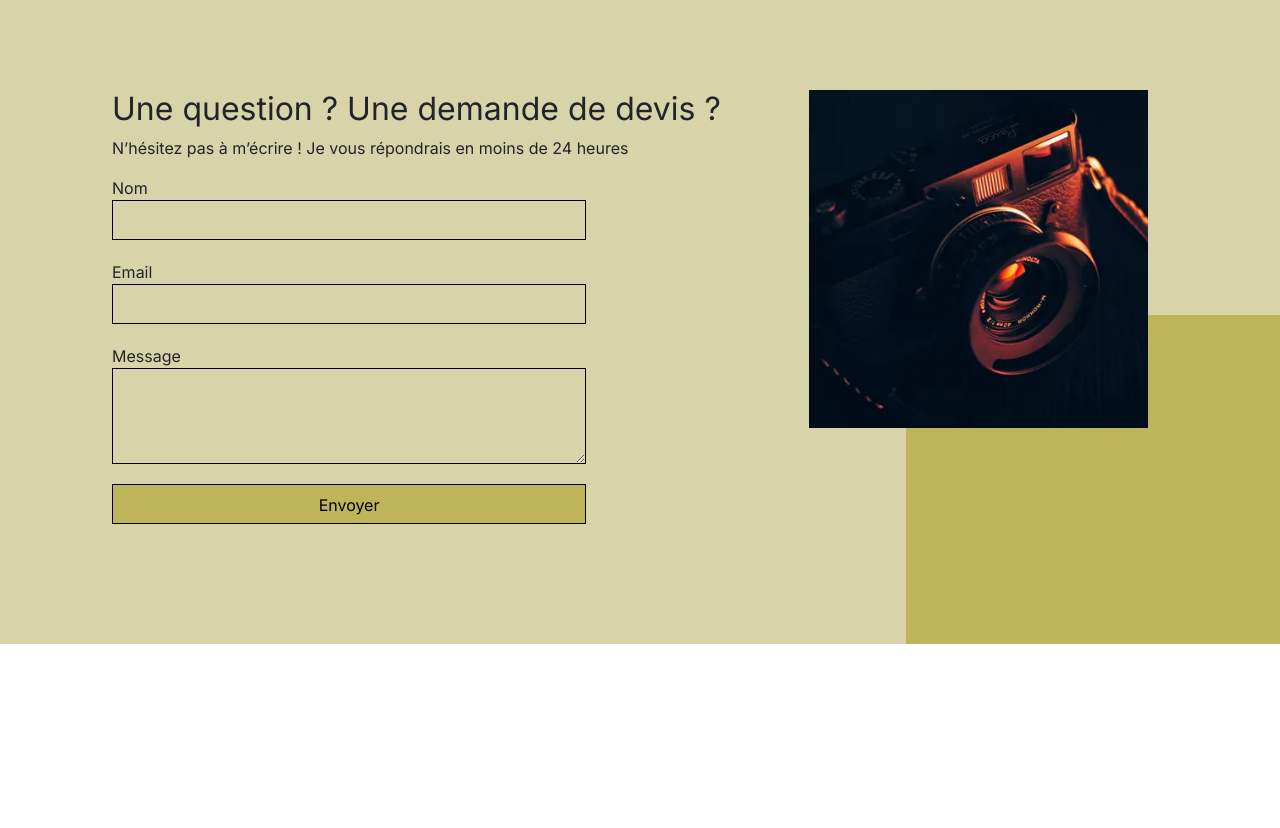
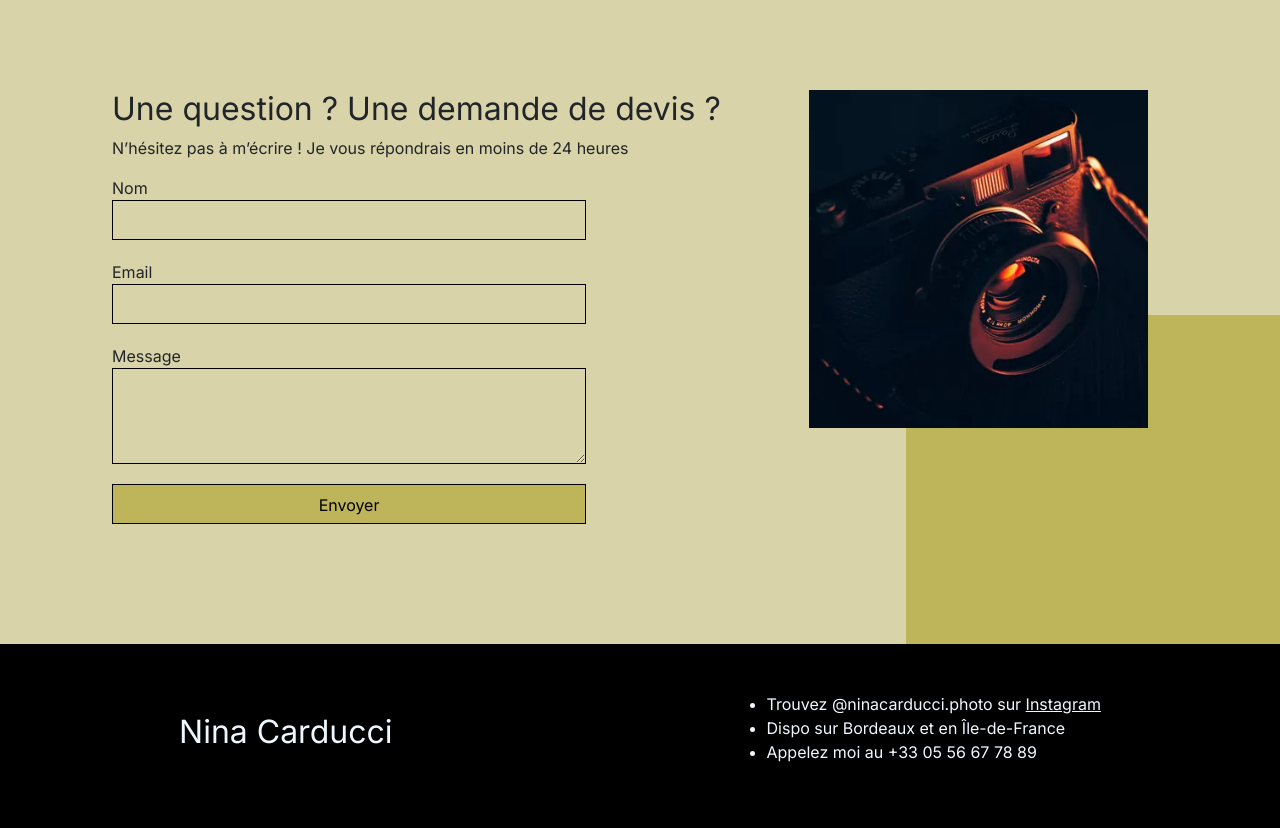
Before and after one commit to techerpierre/openclassrooms-projet-8, a website built with Vite: page index.html in a window 1280 px wide. Shown: the part 3922-4750 px from the top of the page. Before the commit the page ends 4566 px from the top, so only its background shows below. Built offline with nearby package versions, Linux system fonts and the light colour scheme.

Commit message:
feat: footer

```diff
--- a/index.html
+++ b/index.html
@@ -293,6 +293,14 @@
       </div>
     </div>
   </section>
+  <footer class="footer">
+    <h2 class="footer__item">Nina Carducci</h2>
+    <ul class="footer__list">
+      <li><p class="footer__item">Trouvez @ninacarducci.photo sur <a href="https://www.instagram.com/ninacarducci.photo/?hl=fr" class="footer__item">Instagram</a></p></li>
+      <li><p class="footer__item">Dispo sur Bordeaux et en Île-de-France</p></li>
+      <li><p class="footer__item">Appelez moi au +33 05 56 67 78 89</p></li>
+    </ul>
+  </footer>
   <script type="module" src="/src/main.js"></script>
 </body>
 
--- a/src/style.css
+++ b/src/style.css
@@ -252,6 +252,31 @@ input[type="submit"] {
 	min-height: 512px;
 }
 
+.footer {
+	box-sizing: border-box;
+	background-color: #000;
+	padding: 3rem 0;
+	width: 100%;
+	display: flex;
+	flex-direction: row;
+	justify-content: space-around;
+	align-items: center;
+}
+
+.footer__item {
+	color: aliceblue;
+}
+
+.footer__list {
+	list-style-type: disc;
+	color: aliceblue;
+	padding-left: 16px;
+}
+
+.footer__list p {
+	margin-bottom: 0;
+}
+
 @media all and (max-width: 1180px) {
 	.picture {
 		flex : 2;
@@ -367,4 +392,11 @@ input[type="submit"] {
 	.slider-inner {
 		min-height: 230px;
 	}
+
+	.footer {
+		flex-direction: column;
+		padding: 3rem 1rem;
+		gap: 1rem;
+		align-items: flex-start;
+	}
 }
```
